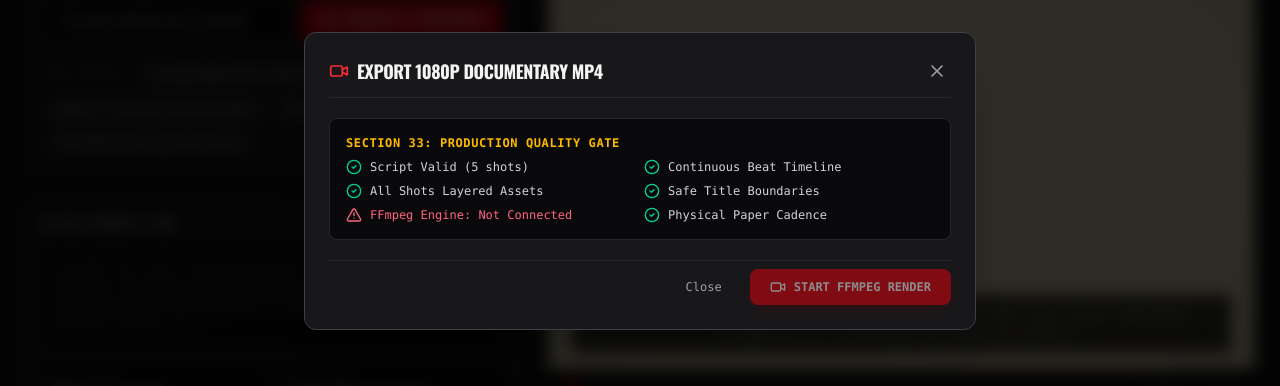
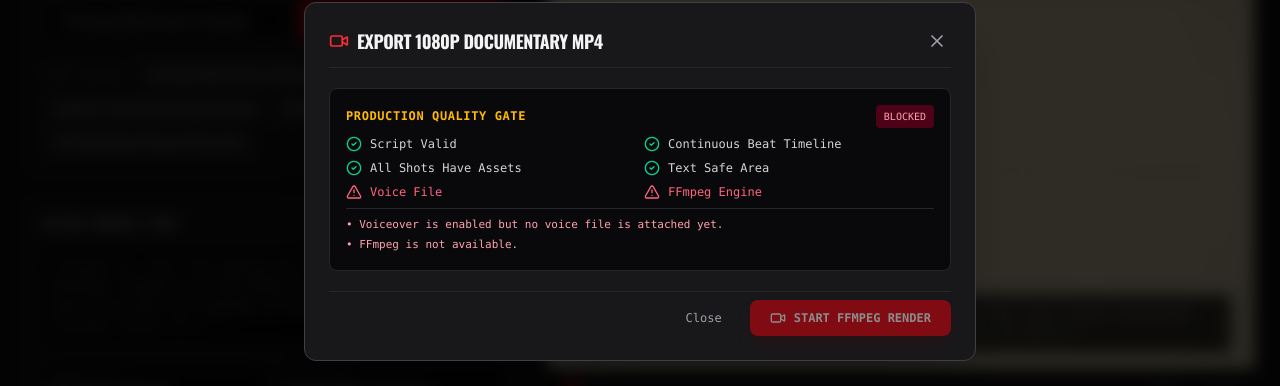
Before and after one commit to DFW-DesignVN/vox-style, a React (Vite) app: page / in a window 1280 px wide. Both pictures are taken after a click on the button "RENDER MP4". Shown: the part 219-605 px from the top of the page. Built offline with nearby package versions, Linux system fonts and the light colour scheme; no server answers; a web font is replaced by a local one.

Commit message:
fix: use real production quality gate

```diff
--- a/src/components/RenderModal.tsx
+++ b/src/components/RenderModal.tsx
@@ -1,7 +1,8 @@
 import React, { useState } from 'react';
-import { CheckCircle2, AlertTriangle, Video, Download, X, Play, Loader2, Sparkles } from 'lucide-react';
-import { Project, QualityGateResult } from '../types.ts';
+import { CheckCircle2, AlertTriangle, Video, Download, X, Loader2 } from 'lucide-react';
+import { Project } from '../types.ts';
 import { renderShotFrame, preloadShotImages } from '../utils/compositor.ts';
+import { runQualityGate } from '../utils/qualityGate.ts';
 
 interface RenderModalProps {
   isOpen: boolean;
@@ -10,100 +11,71 @@ interface RenderModalProps {
   ffmpegAvailable: boolean | null;
 }
 
-export const RenderModal: React.FC<RenderModalProps> = ({
-  isOpen,
-  onClose,
-  project,
-  ffmpegAvailable,
-}) => {
-  const [isRendering, setIsRendering] = useState<boolean>(false);
-  const [progress, setProgress] = useState<number>(0);
-  const [statusMessage, setStatusMessage] = useState<string>('');
+export const RenderModal: React.FC<RenderModalProps> = ({ isOpen, onClose, project, ffmpegAvailable }) => {
+  const [isRendering, setIsRendering] = useState(false);
+  const [progress, setProgress] = useState(0);
+  const [statusMessage, setStatusMessage] = useState('');
   const [videoUrl, setVideoUrl] = useState<string | null>(null);
   const [error, setError] = useState<string | null>(null);
 
   if (!isOpen) return null;
 
-  // Run Section 33 Quality Gate
-  const qualityGate: QualityGateResult = {
-    scriptValid: project.script.length > 30,
-    voiceValid: true,
-    allShotsHaveAssets: project.shots.every((s) => s.assets.length > 0),
-    textWithinSafeArea: true,
-    timelineContinuous: project.shots.length > 0,
-    ffmpegAvailable: ffmpegAvailable === true,
-    readyToRender:
-      project.script.length > 30 &&
-      project.shots.every((s) => s.assets.length > 0) &&
-      ffmpegAvailable === true,
-    messages: [],
-  };
+  const qualityGate = runQualityGate(project, ffmpegAvailable === true);
 
   const handleStartRender = async () => {
+    if (!qualityGate.readyToRender) {
+      setError(qualityGate.messages.join(' '));
+      return;
+    }
+
     setIsRendering(true);
     setError(null);
     setProgress(0);
     setStatusMessage('Preloading assets for all shots...');
 
     try {
-      // 1. Preload images for all shots
-      for (const s of project.shots) {
-        await preloadShotImages(s);
-      }
+      for (const shot of project.shots) await preloadShotImages(shot);
 
-      // 2. Offscreen rendering of frames at 15-20fps stepped rate for clean compilation
-      setStatusMessage('Compositing paper collage frames at 1920x1080...');
       const offCanvas = document.createElement('canvas');
       offCanvas.width = 1920;
       offCanvas.height = 1080;
       const ctx = offCanvas.getContext('2d');
       if (!ctx) throw new Error('Could not initialize canvas context');
 
-      const fps = 20; // 20fps gives documentary stepped cadence
+      const fps = 20;
       const frameList: string[] = [];
+      const totalFrames = Math.max(1, Math.round(project.duration * fps));
+      let completedFrames = 0;
 
-      let currentShotIndex = 0;
       for (const shot of project.shots) {
-        const totalFramesInShot = Math.floor(shot.duration * fps);
+        const totalFramesInShot = Math.max(1, Math.round(shot.duration * fps));
         for (let f = 0; f < totalFramesInShot; f++) {
-          const t = f / fps;
-          renderShotFrame(ctx, shot, t, 1920, 1080);
-          // Export frame as compressed JPEG base64
-          const dataUrl = offCanvas.toDataURL('image/jpeg', 0.82);
-          frameList.push(dataUrl);
-
-          if (frameList.length % 15 === 0) {
-            const pct = Math.floor((frameList.length / (project.duration * fps)) * 60);
-            setProgress(Math.min(60, pct));
-            setStatusMessage(`Compositing shot ${currentShotIndex + 1}/${project.shots.length} (frame ${frameList.length})...`);
-          }
+          renderShotFrame(ctx, shot, f / fps, 1920, 1080);
+          frameList.push(offCanvas.toDataURL('image/jpeg', 0.82));
+          completedFrames++;
+          setProgress(Math.min(65, Math.floor((completedFrames / totalFrames) * 65)));
+          setStatusMessage(`Compositing shot ${shot.order}/${project.shots.length}...`);
         }
-        currentShotIndex++;
       }
 
-      setProgress(65);
-      setStatusMessage(`Transmitting ${frameList.length} frames to FFmpeg backend engine...`);
+      setProgress(68);
+      setStatusMessage(`Sending ${frameList.length} frames to FFmpeg...`);
 
-      // 3. Send to Server FFmpeg
       const response = await fetch('/api/render-final-video', {
         method: 'POST',
         headers: { 'Content-Type': 'application/json' },
-        body: JSON.stringify({
-          projectId: project.project_id,
-          shotFrames: frameList,
-          fps,
-        }),
+        body: JSON.stringify({ projectId: project.project_id, shotFrames: frameList, fps }),
       });
 
       if (!response.ok) {
-        const errJson = await response.json().catch(() => ({}));
-        throw new Error(errJson.error || `Server responded with status ${response.status}`);
+        const payload = await response.json().catch(() => ({}));
+        throw new Error(payload.error || `Server responded with status ${response.status}`);
       }
 
-      const resData = await response.json();
+      const result = await response.json();
       setProgress(100);
       setStatusMessage('Rendering finished! 1080p MP4 ready.');
-      setVideoUrl(resData.videoUrl);
+      setVideoUrl(result.videoUrl);
     } catch (err: any) {
       console.error('Render failed:', err);
       setError(err.message || 'Rendering failed');
@@ -112,128 +84,79 @@ export const RenderModal: React.FC<RenderModalProps> = ({
     }
   };
 
+  const gateItems = [
+    ['Script Valid', qualityGate.scriptValid],
+    ['Continuous Beat Timeline', qualityGate.timelineContinuous],
+    ['All Shots Have Assets', qualityGate.allShotsHaveAssets],
+    ['Text Safe Area', qualityGate.textWithinSafeArea],
+    ['Voice File', qualityGate.voiceValid],
+    ['FFmpeg Engine', qualityGate.ffmpegAvailable],
+  ] as const;
+
   return (
     <div className="fixed inset-0 z-50 bg-black/80 backdrop-blur-sm flex items-center justify-center p-4">
       <div className="bg-zinc-900 border border-zinc-700 rounded-xl max-w-2xl w-full p-6 shadow-2xl relative flex flex-col gap-5">
-        {/* Header */}
         <div className="flex items-center justify-between border-b border-zinc-800 pb-3">
           <div className="flex items-center gap-2">
             <Video className="w-5 h-5 text-red-500" />
-            <h3 className="font-editorial text-lg font-bold uppercase tracking-tight text-zinc-100">
-              Export 1080p Documentary MP4
-            </h3>
+            <h3 className="font-editorial text-lg font-bold uppercase tracking-tight text-zinc-100">Export 1080p Documentary MP4</h3>
           </div>
-          <button
-            onClick={onClose}
-            disabled={isRendering}
-            className="p-1 rounded text-zinc-400 hover:text-zinc-100 hover:bg-zinc-800"
-          >
+          <button onClick={onClose} disabled={isRendering} className="p-1 rounded text-zinc-400 hover:text-zinc-100 hover:bg-zinc-800">
             <X className="w-5 h-5" />
           </button>
         </div>
 
-        {/* Section 33: Quality Gate Checklist */}
         <div className="bg-zinc-950 p-4 rounded-lg border border-zinc-800 space-y-2">
-          <span className="text-xs font-mono font-bold text-amber-400 uppercase tracking-wider block">
-            Section 33: Production Quality Gate
-          </span>
-
+          <div className="flex items-center justify-between">
+            <span className="text-xs font-mono font-bold text-amber-400 uppercase tracking-wider">Production Quality Gate</span>
+            <span className={`text-[10px] font-mono px-2 py-1 rounded ${qualityGate.readyToRender ? 'bg-emerald-950 text-emerald-300' : 'bg-rose-950 text-rose-300'}`}>
+              {qualityGate.readyToRender ? 'READY' : 'BLOCKED'}
+            </span>
+          </div>
           <div className="grid grid-cols-1 sm:grid-cols-2 gap-2 text-xs font-mono">
-            <div className="flex items-center gap-2">
-              <CheckCircle2 className="w-4 h-4 text-emerald-400 shrink-0" />
-              <span className="text-zinc-300">Script Valid ({project.shots.length} shots)</span>
+            {gateItems.map(([label, ok]) => (
+              <div key={label} className="flex items-center gap-2">
+                {ok ? <CheckCircle2 className="w-4 h-4 text-emerald-400" /> : <AlertTriangle className="w-4 h-4 text-rose-400" />}
+                <span className={ok ? 'text-zinc-300' : 'text-rose-400'}>{label}</span>
+              </div>
+            ))}
+          </div>
+          {qualityGate.messages.length > 0 && (
+            <div className="mt-2 text-[11px] font-mono text-rose-300 border-t border-zinc-800 pt-2 space-y-1">
+              {qualityGate.messages.map((message) => <div key={message}>• {message}</div>)}
             </div>
-            <div className="flex items-center gap-2">
-              <CheckCircle2 className="w-4 h-4 text-emerald-400 shrink-0" />
-              <span className="text-zinc-300">Continuous Beat Timeline</span>
-            </div>
-            <div className="flex items-center gap-2">
-              <CheckCircle2 className="w-4 h-4 text-emerald-400 shrink-0" />
-              <span className="text-zinc-300">All Shots Layered Assets</span>
-            </div>
-            <div className="flex items-center gap-2">
-              <CheckCircle2 className="w-4 h-4 text-emerald-400 shrink-0" />
-              <span className="text-zinc-300">Safe Title Boundaries</span>
-            </div>
-            <div className="flex items-center gap-2">
-              {ffmpegAvailable ? (
-                <CheckCircle2 className="w-4 h-4 text-emerald-400 shrink-0" />
-              ) : (
-                <AlertTriangle className="w-4 h-4 text-rose-400 shrink-0" />
-              )}
-              <span className={ffmpegAvailable ? 'text-zinc-300' : 'text-rose-400'}>
-                FFmpeg Engine: {ffmpegAvailable ? 'Ready' : 'Not Connected'}
-              </span>
-            </div>
-            <div className="flex items-center gap-2">
-              <CheckCircle2 className="w-4 h-4 text-emerald-400 shrink-0" />
-              <span className="text-zinc-300">Physical Paper Cadence</span>
-            </div>
-          </div>
+          )}
         </div>
 
-        {/* Render Progress or Player */}
-        {isRendering ? (
+        {isRendering && (
           <div className="space-y-3 py-4">
             <div className="flex items-center justify-between text-xs font-mono text-zinc-300">
-              <div className="flex items-center gap-2">
-                <Loader2 className="w-4 h-4 animate-spin text-red-500" />
-                <span>{statusMessage}</span>
-              </div>
+              <div className="flex items-center gap-2"><Loader2 className="w-4 h-4 animate-spin text-red-500" /><span>{statusMessage}</span></div>
               <span className="font-bold">{progress}%</span>
             </div>
-            <div className="w-full h-2.5 bg-zinc-800 rounded-full overflow-hidden">
-              <div
-                className="h-full bg-red-600 transition-all duration-300"
-                style={{ width: `${progress}%` }}
-              />
-            </div>
+            <div className="w-full h-2.5 bg-zinc-800 rounded-full overflow-hidden"><div className="h-full bg-red-600 transition-all duration-300" style={{ width: `${progress}%` }} /></div>
           </div>
-        ) : videoUrl ? (
+        )}
+
+        {!isRendering && videoUrl && (
           <div className="space-y-4">
             <div className="p-3 bg-emerald-950/40 border border-emerald-800 rounded-lg text-xs font-mono text-emerald-300 flex items-center justify-between">
               <span className="font-semibold">✓ 1080p Documentary MP4 Render Complete!</span>
-              <a
-                href={videoUrl}
-                download={`${project.project_id}.mp4`}
-                className="flex items-center gap-1.5 px-3 py-1 bg-emerald-600 hover:bg-emerald-500 text-white rounded font-bold transition"
-              >
-                <Download className="w-3.5 h-3.5" />
-                <span>Download MP4</span>
+              <a href={videoUrl} download={`${project.project_id}.mp4`} className="flex items-center gap-1.5 px-3 py-1 bg-emerald-600 hover:bg-emerald-500 text-white rounded font-bold transition">
+                <Download className="w-3.5 h-3.5" /><span>Download MP4</span>
               </a>
             </div>
-
-            <div className="aspect-video bg-black rounded-lg overflow-hidden border border-zinc-700">
-              <video src={videoUrl} controls autoPlay className="w-full h-full object-contain" />
-            </div>
-          </div>
-        ) : null}
-
-        {error && (
-          <div className="p-3 bg-rose-950/50 border border-rose-800 rounded-lg text-xs font-mono text-rose-300">
-            Error: {error}
+            <div className="aspect-video bg-black rounded-lg overflow-hidden border border-zinc-700"><video src={videoUrl} controls autoPlay className="w-full h-full object-contain" /></div>
           </div>
         )}
 
-        {/* Actions */}
+        {error && <div className="p-3 bg-rose-950/50 border border-rose-800 rounded-lg text-xs font-mono text-rose-300">Error: {error}</div>}
+
         <div className="flex items-center justify-end gap-3 pt-2 border-t border-zinc-800">
-          <button
-            onClick={onClose}
-            disabled={isRendering}
-            className="px-4 py-2 text-xs font-mono text-zinc-400 hover:text-zinc-200"
-          >
-            Close
-          </button>
-          {!videoUrl && (
-            <button
-              onClick={handleStartRender}
-              disabled={isRendering || !qualityGate.readyToRender}
-              className="flex items-center gap-2 px-5 py-2.5 bg-red-600 hover:bg-red-500 active:scale-95 text-white font-mono font-bold text-xs rounded-lg transition shadow-lg shadow-red-950/60 disabled:opacity-50"
-            >
-              <Video className="w-4 h-4" />
-              <span>START FFMPEG RENDER</span>
-            </button>
-          )}
+          <button onClick={onClose} disabled={isRendering} className="px-4 py-2 text-xs font-mono text-zinc-400 hover:text-zinc-200">Close</button>
+          {!videoUrl && <button onClick={handleStartRender} disabled={isRendering || !qualityGate.readyToRender} className="flex items-center gap-2 px-5 py-2.5 bg-red-600 hover:bg-red-500 active:scale-95 text-white font-mono font-bold text-xs rounded-lg transition shadow-lg shadow-red-950/60 disabled:opacity-50">
+            <Video className="w-4 h-4" /><span>START FFMPEG RENDER</span>
+          </button>}
         </div>
       </div>
     </div>
```
